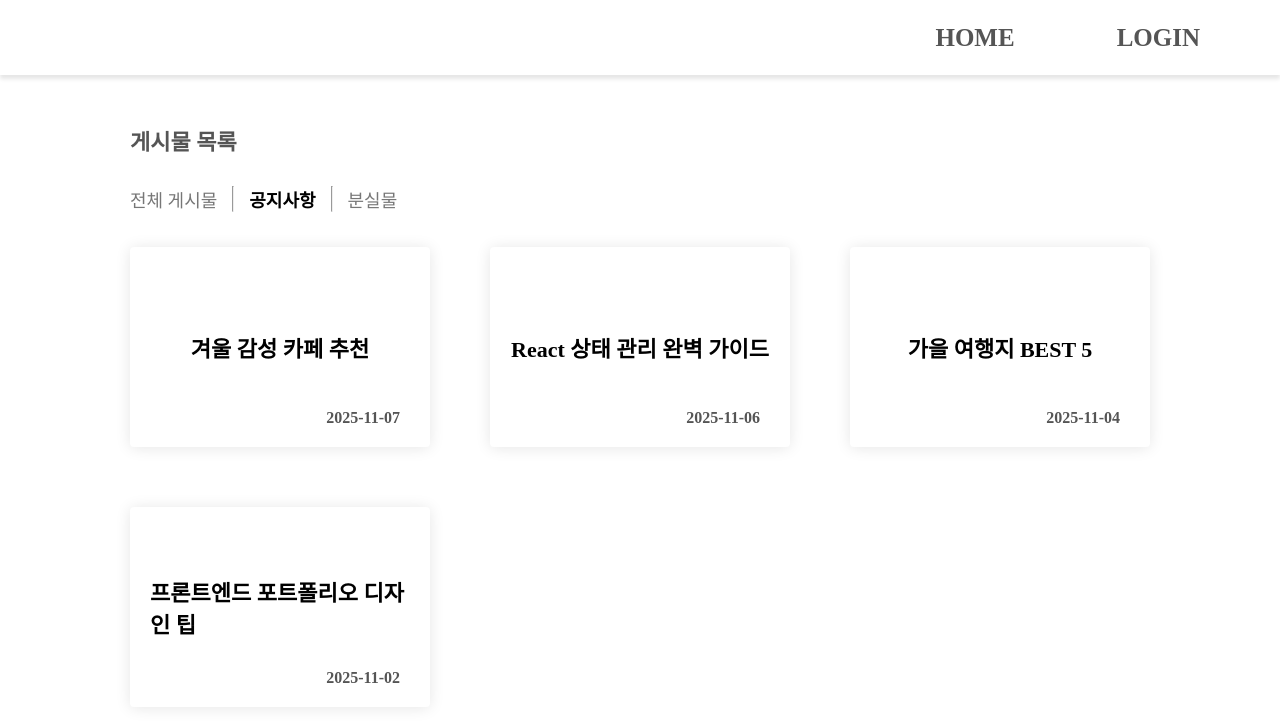
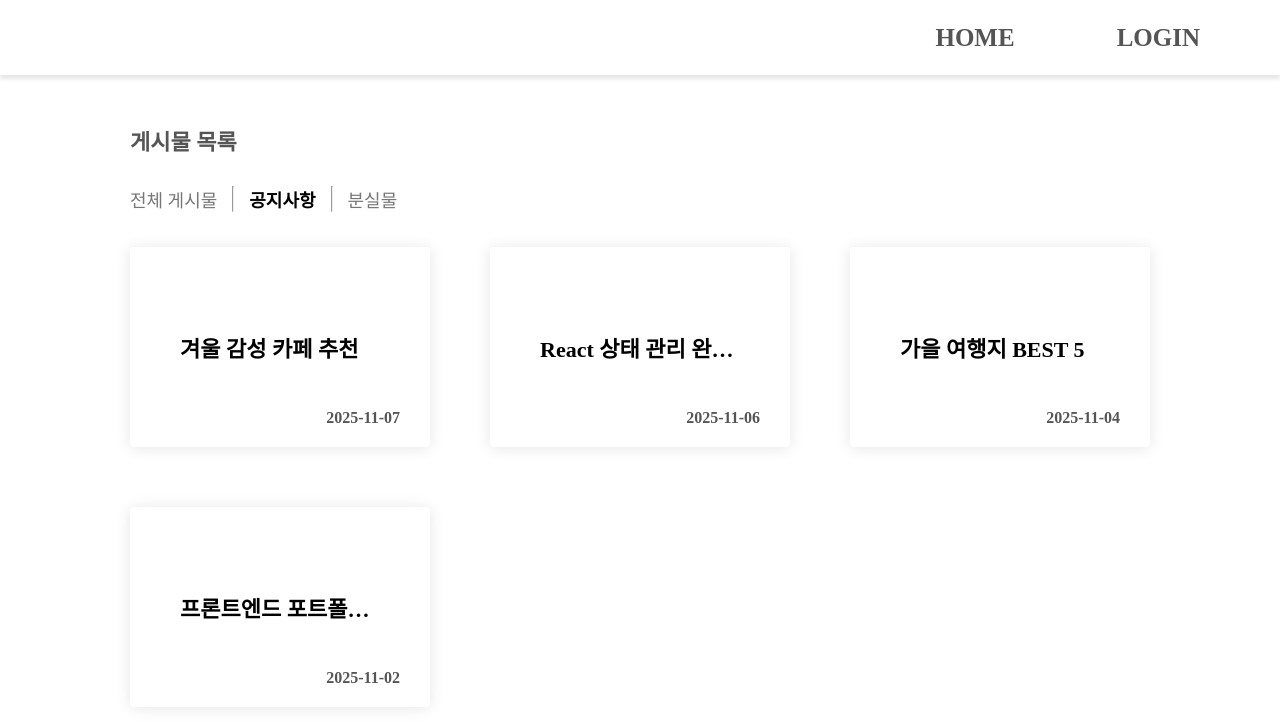
Before and after one commit to Gram-Doffice/Doffice_FE, a React (Vite) app: page /notice-list in a window 1280 px wide. Shown: the top 722 px of the page. Built offline with nearby package versions, Linux system fonts and the light colour scheme.

Commit message:
fix: 게시물 제목 css 수정
게시물 제목이 overflow 되면 ... 으로 표시하도록 수정

```diff
--- a/src/pages/LostList.jsx
+++ b/src/pages/LostList.jsx
@@ -280,6 +280,9 @@ const TitleText = styled.span`
   font-size: 22px;
   font-weight: bold;
   align-self: center;
+  white-space: nowrap;
+  overflow: hidden;
+  text-overflow: ellipsis;
 
   @media (max-width: 768px) {
     font-size: 20px;
--- a/src/pages/NoticeList.jsx
+++ b/src/pages/NoticeList.jsx
@@ -280,6 +280,10 @@ const TitleText = styled.span`
   font-size: 22px;
   font-weight: bold;
   align-self: center;
+  width: 200px;
+  white-space: nowrap;
+  overflow: hidden;
+  text-overflow: ellipsis;
 
   @media (max-width: 768px) {
     font-size: 20px;
--- a/src/pages/PostList.jsx
+++ b/src/pages/PostList.jsx
@@ -286,6 +286,10 @@ const TitleText = styled.span`
   font-size: 22px;
   font-weight: bold;
   align-self: center;
+  width: 200px;
+  white-space: nowrap;
+  overflow: hidden;
+  text-overflow: ellipsis;
 
   @media (max-width: 768px) {
     font-size: 20px;
```
